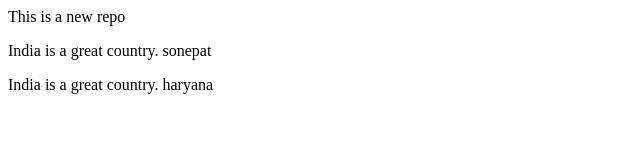
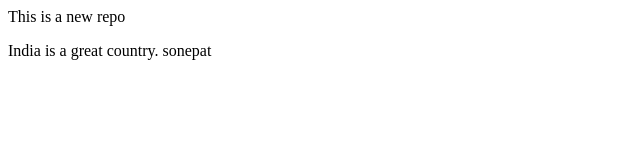
Before and after one commit to maheshdhiman/LocalRepo, a plain HTML site: page index.html in a window 1280 px wide. Shown: the whole page, without its empty margins (0-640 px from the left). Drawn offline with Linux system fonts and the light colour scheme.

Commit message:
remove one line

```diff
--- a/index.html
+++ b/index.html
@@ -1,3 +1,2 @@
 <p>This is a new repo</p>
 <p>India is a great country. sonepat</p>
-<p>India is a great country. haryana</p>
```
